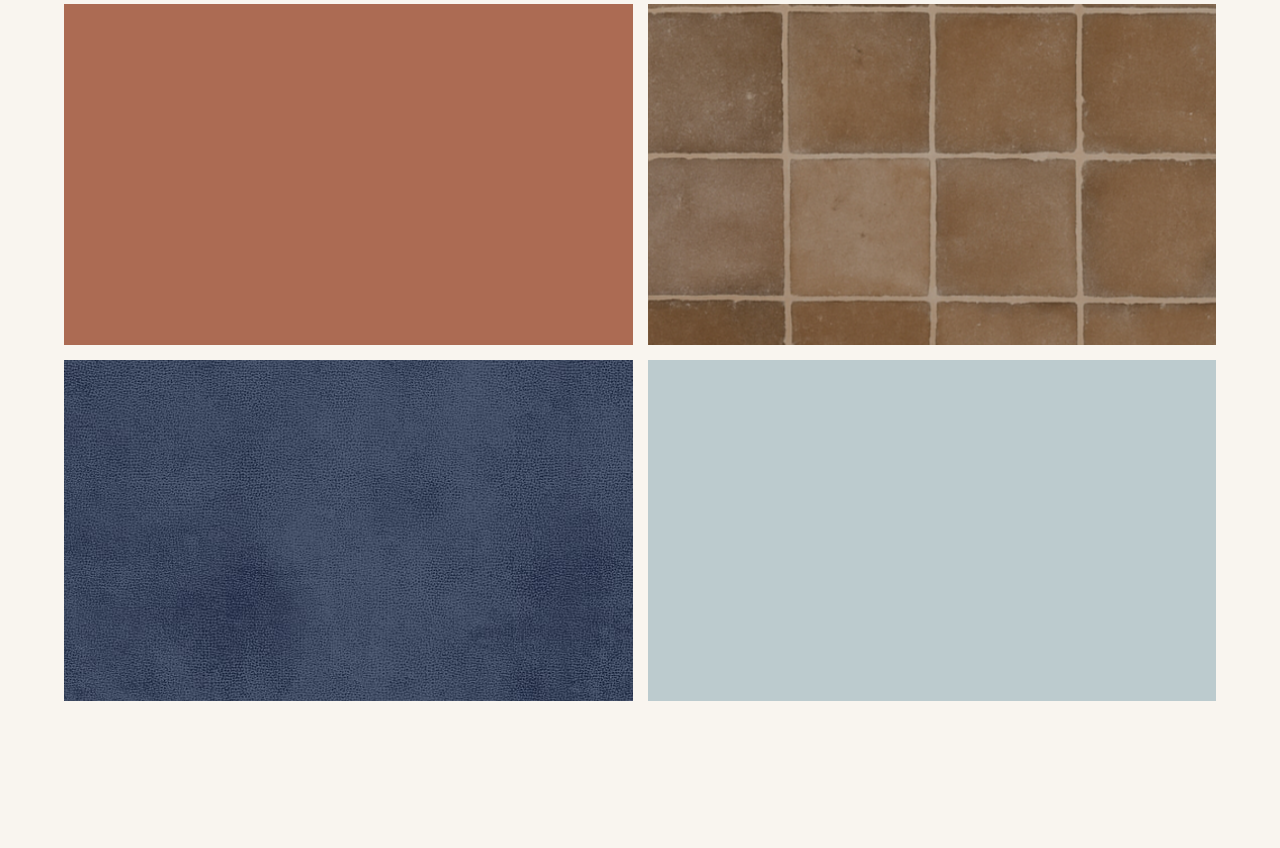
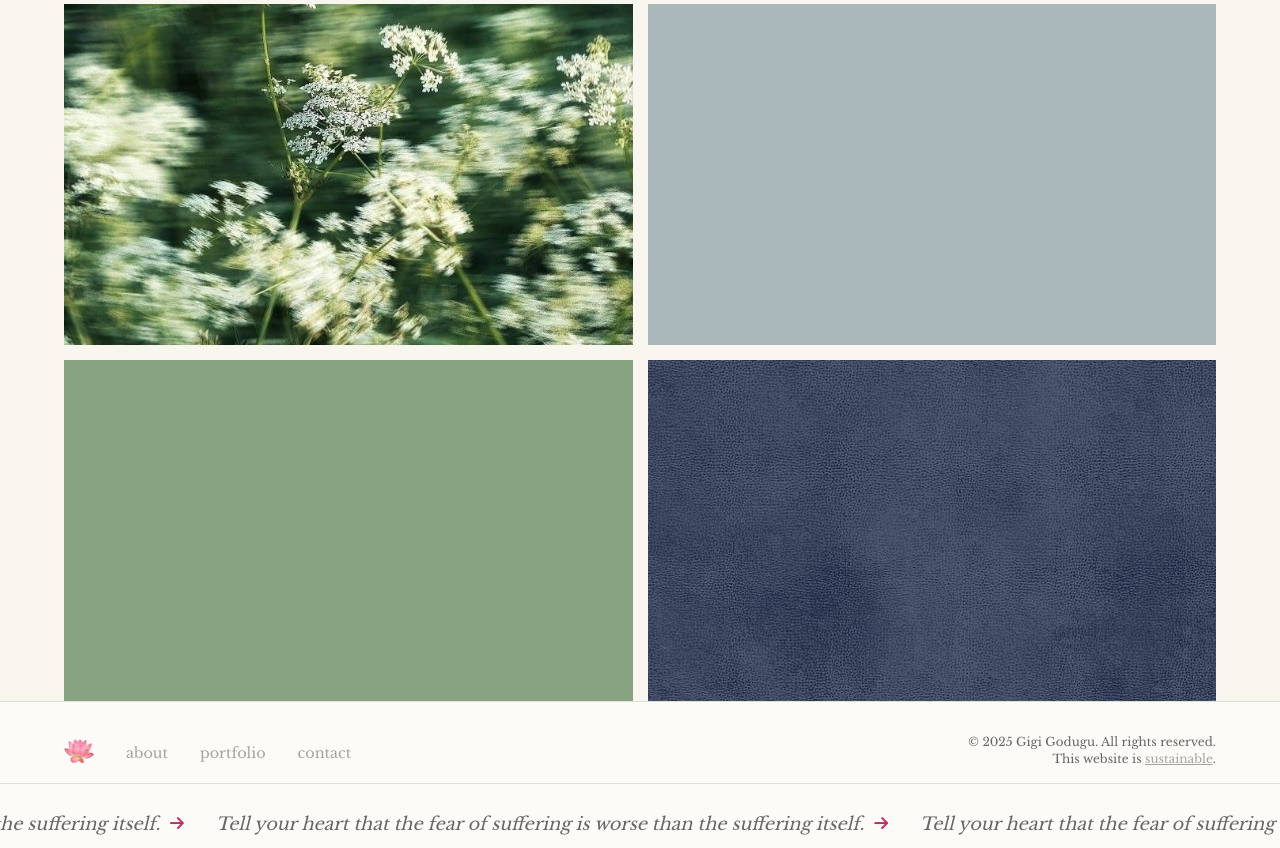
Before and after one commit to gigigodugu/site, a plain HTML site: page index.html in a window 1280 px wide. Shown: the part 500-1348 px from the top of the page. Before the commit the page ends 1201 px from the top, so only its background shows below. Drawn offline with nearby package versions, Linux system fonts and the light colour scheme.

Commit message:
We are Anonymous

```diff
--- a/index.html
+++ b/index.html
@@ -40,8 +40,8 @@
         <a href="experiences.html" class="grid-link">
             <div class="grid-item color-block-2"><span>Experiences</span></div>
         </a>
-        <a href="bitessoon.html" class="grid-link">
-            <div class="grid-item color-block-3"><span>bites_with_gigi</span></div>
+        <a href="bites.html" class="grid-link">
+            <div class="grid-item color-block-3"><span>bites_with_gigi_</span></div>
         </a>
         <a href="comingsoon.html" class="grid-link">
             <div class="grid-item color-block-4"><span>Strive for Excellence</span></div>
@@ -55,6 +55,57 @@
 
     </main>
 
+    <footer class="site-footer">
+        <!-- <div class="footer-left">
+            <p>
+                Typeset in <a href="https://fonts.google.com/specimen/Playfair+Display" target="_blank">Playfair Display</a><br>
+                and <a href="https://fonts.google.com/specimen/Space+Grotesk" target="_blank">Space Grotesk</a> by Florian Karsten.
+            </p>
+        </div> -->
+        <nav class="footer-nav">
+            <a href="index.html">
+            <img src="media/lotus.png" alt="Homepage Logo" class="logo2">
+            </a>
+
+            <a href="about.html">About</a>
+            <a href="portfolio.html">Portfolio</a>
+            <!-- <a href="#">Bites</a> -->
+            <a href="mailto:gigi.godugu@gmail.com">Contact</a>
+        </nav>
+        <div class="footer-right">
+            <p>© 2025 Gigi Godugu. All rights reserved.<br>
+            This website is <a href="#" style="text-decoration: underline;">sustainable</a>.</p>
+        </div>
+        <div id="quote-area">
+            <div class="quote-carousel-track"></div>
+        </div>
+    </footer>
+
+
     <script src="script.js"></script>
+<script>
+    const quotes = [
+        "And, when you want something, all the universe conspires in helping you to achieve it.",
+        "It's the possibility of having a dream come true that makes life interesting.",
+        "When we strive to become better than we are, everything around us becomes better too.",
+        "People learn, early in their lives, what is their reason for being.",
+        "Remember that wherever your heart is, there you will find your treasure.",
+        "Don't give in to your fears. If you do, you won't be able to talk to your heart.",
+        "Intuition is really a sudden immersion of the soul into the universal current of life.",
+        "There is only one thing that makes a dream impossible to achieve: the fear of failure.",
+        "Tell your heart that the fear of suffering is worse than the suffering itself."
+    ];
+
+    const randomIndex = Math.floor(Math.random() * quotes.length);
+    const selectedQuote = quotes[randomIndex];
+
+    const quoteCarouselTrack = document.querySelector('.quote-carousel-track');
+    const quoteHtml = `<div class="quote-carousel-item">${selectedQuote} <i class="fa fa-arrow-right"></i></div>`;
+
+    // Duplicate the quote multiple times to create the seamless loop
+    for (let i = 0; i < 50; i++) {
+        quoteCarouselTrack.innerHTML += quoteHtml;
+    }
+</script>
 </body>
 </html>
--- a/style.css
+++ b/style.css
@@ -201,38 +201,40 @@ h2, h3, h4, h5, h6 {
 /* This is the key part: applying the texture image to all color blocks */
 
 .color-block-1 {
-    background-color: #BCBCA7 ;
-    background-image: url('media/TILE1.png');
+    background-color: #F2E8D7 ;
+    /* background-image: url('media/TILE4.png'); */
     /* background-image: url('/1.jpg'); */
 
 }
 
 .color-block-2 {
-    background-color: #85594F;
+    background-image: url('media/TILE4.png');
 }
 
 .color-block-3 {
-    background-color: #AC6B53;
+    /* background-color: #A6B8A6; */
+    background-image: url('media/TILE4.jpg');
     /* background-image: url('https://www.transparenttextures.com/patterns/subtle-light.png'); */
 }
 
 .color-block-4 {
-    /* background-color: #44483D; */
-    /* background-image: url('media/TILE4.jpg'); */
-    background-image: url('media/TILE4.png');
+    background-color: #aab7bb;
+    /* E3C4C4, background-image: url('media/TILE4.jpg'); */
+    /* background-image: url('media/TILE1.png'); */
     /* background-image: url('media/tile4.2.jpg'); */
     /* background-image: url('media/tile4.3.jpg'); */
     /* background-image: url('https://www.transparenttextures.com/patterns/subtle-light.png'); */
 }
 
 .color-block-5 {
-    background-color: #2F3D4C;
-    background-image: url('media/TILE5.jpg');
+    background-color: #87a381;
+    /* background-image: url('media/TILE5.jpg'); */
     /* background-image: url('https://www.transparenttextures.com/patterns/subtle-light.png'); */
 }
 
 .color-block-6 {
-    background-color: #BCCBCE;
+    background-image: url('media/TILE5.jpg');
+    /* background-color: #E7B4A0; */
     /* background-image: url('https://www.transparenttextures.com/patterns/subtle-light.png'); */
 }
 
```
